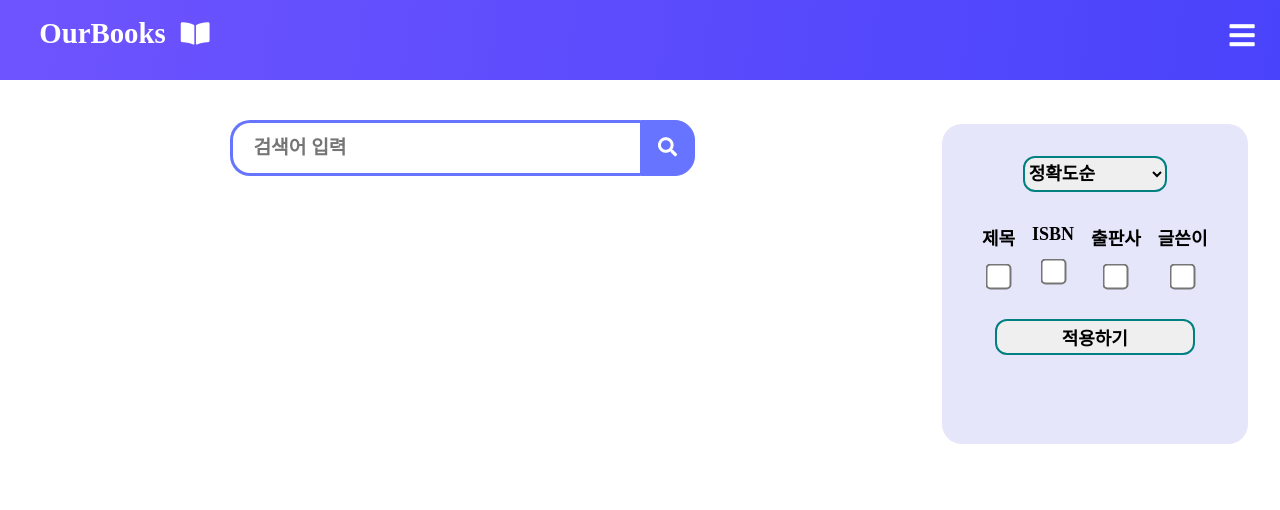
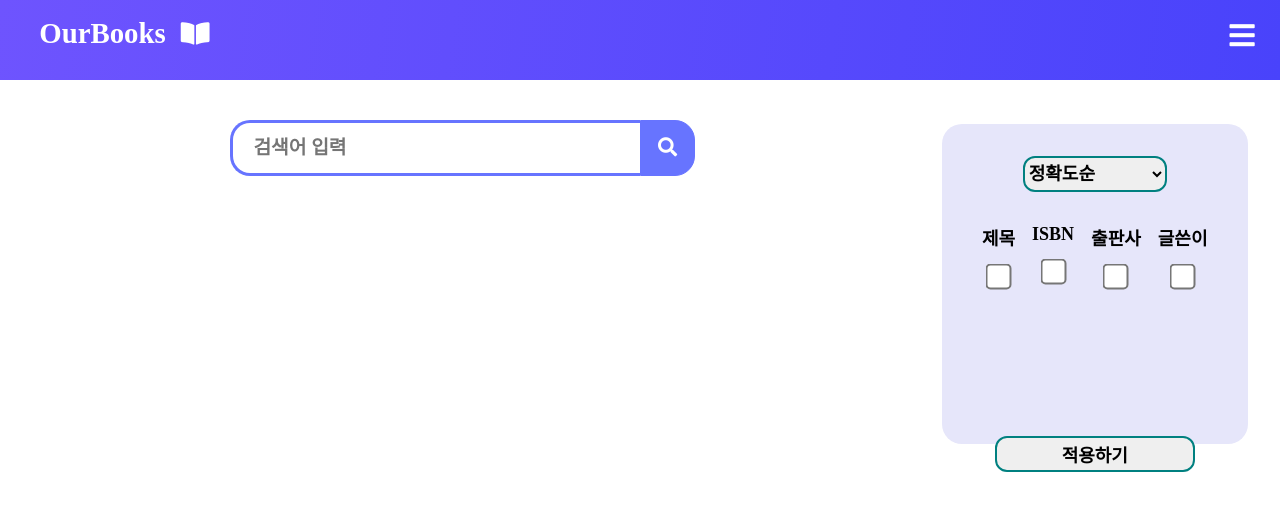
Before and after one commit to minsung521/OurBooks.com, a React (Create React App) app: page / in a window 1280 px wide. Shown: the top 510 px of the page. Built offline with nearby package versions, Linux system fonts and the light colour scheme; a web font is replaced by a local one.

Commit message:
submit btn margin-top

```diff
--- a/src/components/search/Options.css
+++ b/src/components/search/Options.css
@@ -32,6 +32,7 @@ input[type="checkbox"] {
 	font-size: large;
 }
 .optionSubmit {
+	margin-top: 6.5em;
 	border: 2px teal solid;
 	border-radius: 12px;
 	width: 200px;
```
Also changed, not shown: 1 other file (tests, documents, lock files or other folders).
